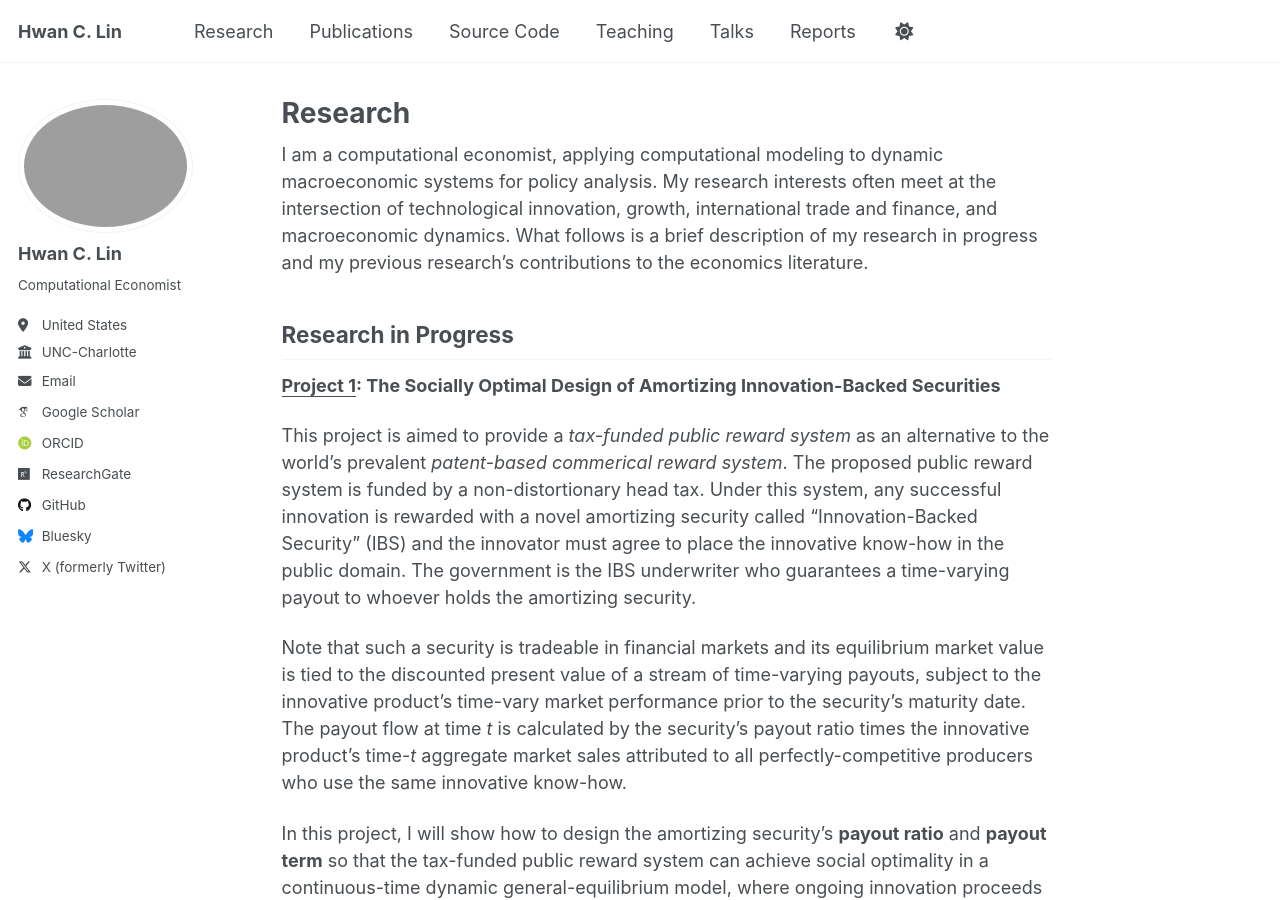
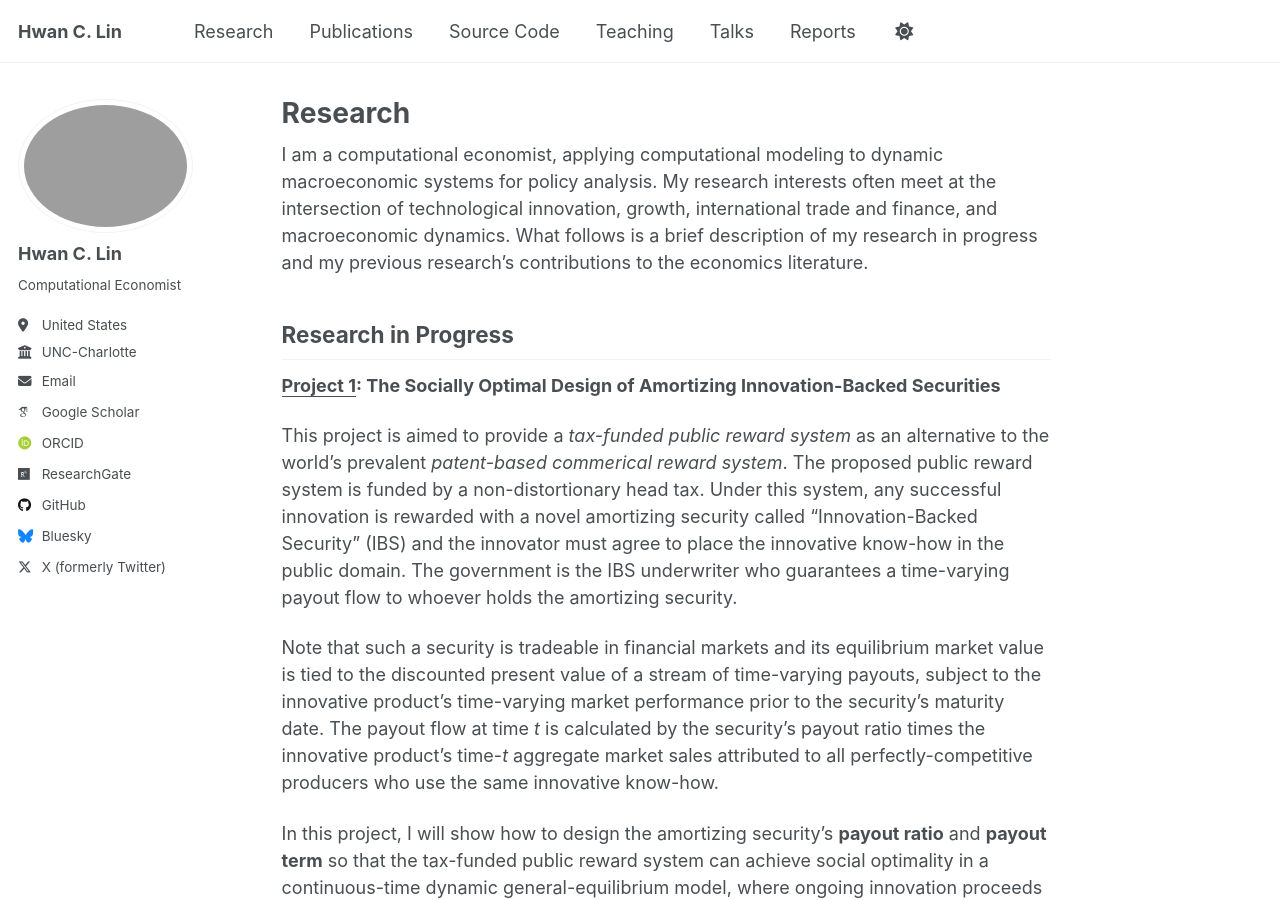
Before and after one commit to hwanclin/hwanclin.github.io, a Jekyll site: the page built from _pages/research.md, in a window 1280 px wide and 900 px high. Built offline with Jekyll 4.4.1, drawn with Linux system fonts in a browser that asks for light colours; some web fonts are replaced; a script that is not in the unit is left out.

Commit message:
Update research.md

```diff
--- a/_pages/research.md
+++ b/_pages/research.md
@@ -12,9 +12,9 @@ I am a computational economist, applying computational modeling to dynamic macro
 
 **<ins>Project 1</ins>: The Socially Optimal Design of Amortizing Innovation-Backed Securities**
 
-This project is aimed to provide a *tax-funded public reward system* as an alternative to the world's prevalent *patent-based commerical reward system*. The proposed public reward system is funded by a non-distortionary head tax. Under this system, any successful innovation is rewarded with a novel amortizing security called "Innovation-Backed Security" (IBS) and the innovator must agree to place the innovative know-how in the public domain. The government is the IBS underwriter who guarantees a time-varying payout to whoever holds the amortizing security.
+This project is aimed to provide a *tax-funded public reward system* as an alternative to the world's prevalent *patent-based commerical reward system*. The proposed public reward system is funded by a non-distortionary head tax. Under this system, any successful innovation is rewarded with a novel amortizing security called "Innovation-Backed Security" (IBS) and the innovator must agree to place the innovative know-how in the public domain. The government is the IBS underwriter who guarantees a time-varying payout flow to whoever holds the amortizing security.
 
-Note that such a security is tradeable in financial markets and its equilibrium market value is tied to the discounted present value of a stream of time-varying payouts, subject to the innovative product's time-vary market performance prior to the security's maturity date. The payout flow at  time *t* is calculated by the security's payout ratio times the innovative product's time-*t* aggregate market sales attributed to all perfectly-competitive producers who use the same innovative know-how.
+Note that such a security is tradeable in financial markets and its equilibrium market value is tied to the discounted present value of a stream of time-varying payouts, subject to the innovative product's time-varying market performance prior to the security's maturity date. The payout flow at  time *t* is calculated by the security's payout ratio times the innovative product's time-*t* aggregate market sales attributed to all perfectly-competitive producers who use the same innovative know-how.
 
 In this project, I will show how to design the amortizing security's **payout ratio** and **payout term** so that the tax-funded public reward system can achieve social optimality in a continuous-time dynamic general-equilibrium model, where ongoing innovation proceeds in tandem with creative destruction.
 
```
